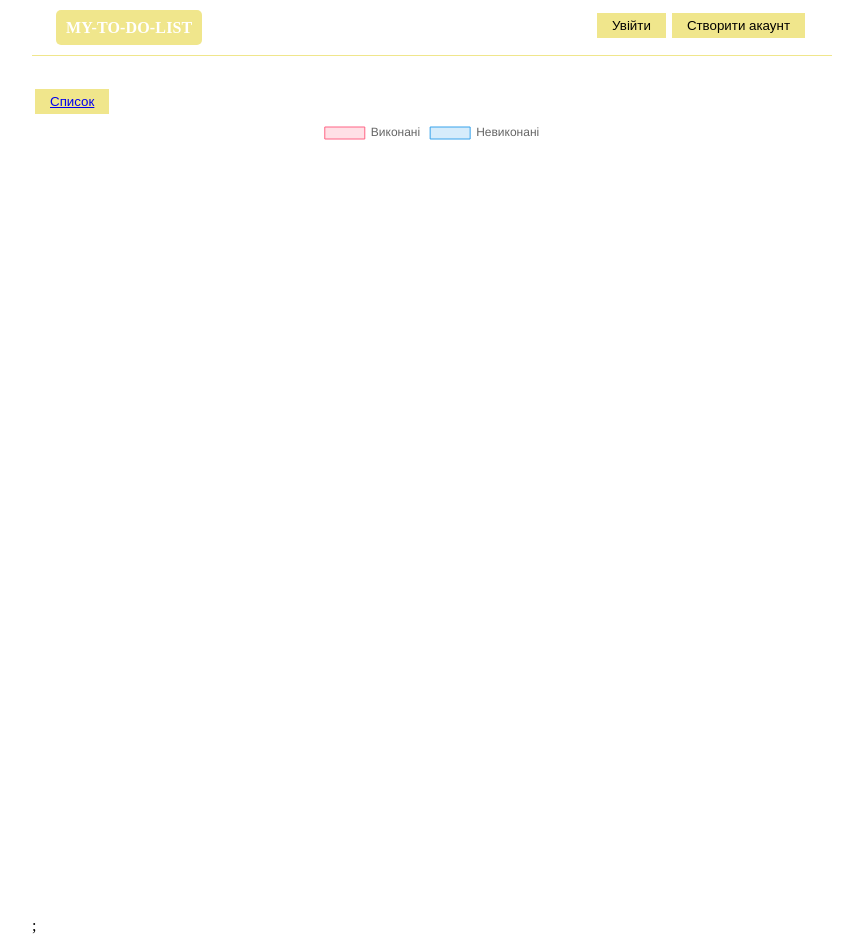
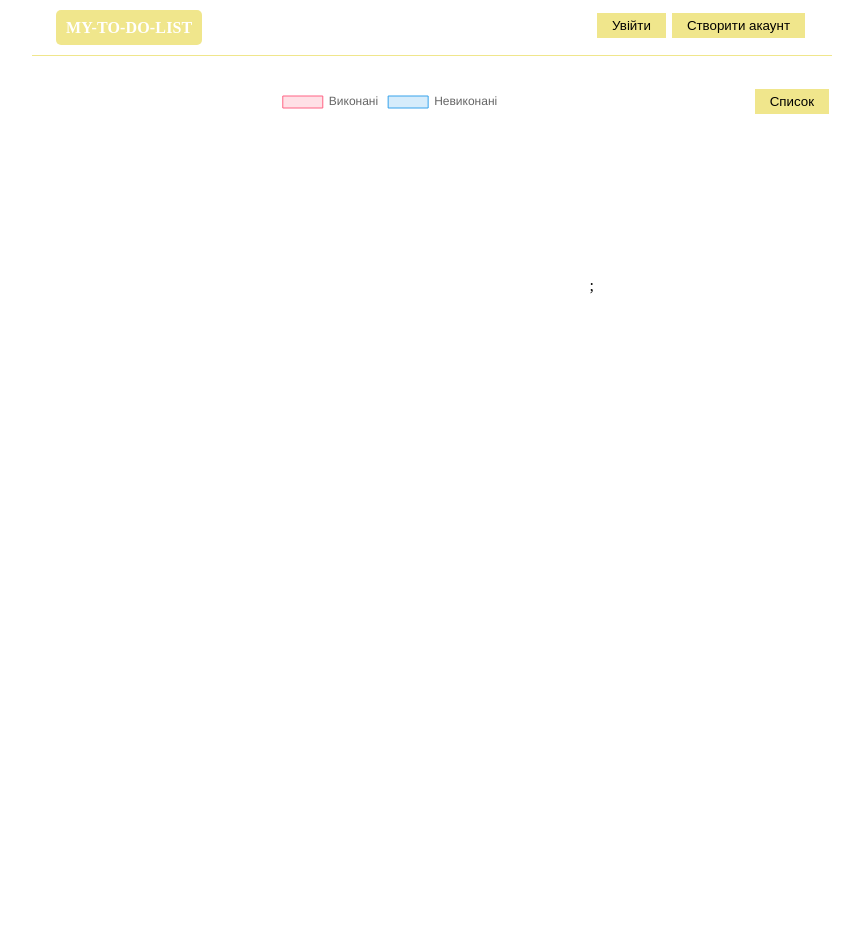
Before and after one commit to vladimirvikulin/Project-Manager, a React (Create React App) app: page /statistics in a window 1280 px wide. Shown: the whole page, without its empty margins (208-1068 px from the left). After the commit the page ends 800 px from the top, so only its background shows below. Built offline with nearby package versions, Linux system fonts and the light colour scheme; no server answers.

Commit message:
added general list completed tasks statistics

```diff
--- a/src/App.js
+++ b/src/App.js
@@ -9,7 +9,7 @@ import Login from './pages/Login/Login';
 import Registration from './pages/Registration/Registration';
 
 function App() {
-	const [statisticsGroup, setStatisticsGroup] = useState([]);
+	const [statistics, setStatistics] = useState([]);
 	const dispatch = useDispatch();
 	useEffect(() => {
         dispatch(fetchAuthMe());
@@ -19,8 +19,8 @@ function App() {
       	<BrowserRouter>
 		  	<Header/>
         	<Routes>
-          		<Route path="/" element={<List setStatisticsGroup={setStatisticsGroup}/>}/>
-          		<Route path="/statistics" element={<TaskStatistics statistics={statisticsGroup}/>}/>
+          		<Route path="/" element={<List setStatistics={setStatistics}/>}/>
+          		<Route path="/statistics" element={<TaskStatistics statistics={statistics}/>}/>
 				<Route path="/login" element={<Login/>}/>
 				<Route path="/register" element={<Registration/>}/>
 			</Routes>
--- a/src/components/Group/Group.js
+++ b/src/components/Group/Group.js
@@ -10,7 +10,7 @@ import { fetchDeleteTask, fetchUpdateGroup, fetchUpdateTask } from '../../redux/
 
 const ListGroup = ({
   group,
-  setStatisticsGroup,
+  setStatistics,
   removeGroup,
 }) => {
     const groupId = group._id;
@@ -28,7 +28,7 @@ const ListGroup = ({
             notCompleted,
           };
         dispatch(fetchUpdateGroup({updatedGroup, groupId}));
-        setStatisticsGroup(updatedGroup);
+        setStatistics(updatedGroup);
     }
 
     const removeTask = (task) => {
@@ -71,6 +71,11 @@ const ListGroup = ({
     }
     return (
         <div>
+            <div>
+                <Link className={styles.link} to='/statistics/'>
+                    <MyButton onClick={() => checkCompleted(group)} >Статистика групи</MyButton>
+                </Link>
+            </div>
             <h1 className={styles.groupHeader}>{group.title}</h1>
             <MyButton onClick={() => setModalTaskVisible(true)}>
                 Створити задачу
@@ -90,11 +95,6 @@ const ListGroup = ({
                  </div>
                 : <h1 className={styles.groupHeader}>Список задач порожній</h1>
             }
-            <div>
-                <Link to='/statistics/'>
-                    <MyButton onClick={() => checkCompleted(group)} >Статистика</MyButton>
-                </Link>
-            </div>
         </div>
     );
 };
--- a/src/components/Group/Group.module.css
+++ b/src/components/Group/Group.module.css
@@ -3,3 +3,7 @@
     font-size: 20px;
     text-align: center;
 }
+
+.link {
+    float: right;
+}
--- a/src/pages/TaskStatistics.js
+++ b/src/pages/TaskStatistics.js
@@ -27,11 +27,16 @@ const TaskStatistics = ({statistics}) => {
     ],
   };
   return (
-  <div className='pieChart'>
-    <MyButton>
-      <Link to='/'>Список</Link>
-    </MyButton>
-    <Pie data={data}/>;
+  <div>
+    <Link className='link' to='/'>
+      <MyButton>
+        Список
+      </MyButton>
+    </Link>
+    <div className='pieChart' >
+      <Pie data={data}/>;
+    </div>
+
   </div>
   )
 }
--- a/src/pages/ToDoList/List.js
+++ b/src/pages/ToDoList/List.js
@@ -8,9 +8,9 @@ import MyModal from '../../components/ui/modal/MyModal';
 import MyButton from '../../components/ui/button/MyButton';
 import { fetchGroups, fetchRemoveGroup } from '../../redux/slices/groups';
 import { selectIsAuth } from '../../redux/slices/auth';
-import { Navigate } from 'react-router-dom';
+import { Link, Navigate } from 'react-router-dom';
 
-const List = ({setStatisticsGroup}) => {
+const List = ({setStatistics}) => {
     const isAuth = useSelector(selectIsAuth);
     const dispatch = useDispatch();
     const { groups } = useSelector(state => state.groups);
@@ -18,6 +18,16 @@ const List = ({setStatisticsGroup}) => {
     React.useEffect(() => {
         dispatch(fetchGroups());
     }, []);
+    const checkCompleted = () => {
+        let completed = 0;
+        let notCompleted = 0;
+        groups.items.map((group) => group.tasks.map((task) => task.status ? ++notCompleted : ++completed));
+        const statistics = {
+            completed,
+            notCompleted,
+          };
+        setStatistics(statistics);
+    }
     const [filter, setFilter] = useState({selectedSort: '', searchGroup: ''});
     const [modalGroupVisible, setModalGroupVisible] = useState(false);
     const removeGroup = (group) => {
@@ -43,6 +53,11 @@ const List = ({setStatisticsGroup}) => {
     }
     return (
         <div>
+            <div>
+                <Link className={styles.link} to='/statistics/'>
+                    <MyButton onClick={() => checkCompleted()} >Загальна статистика</MyButton>
+                </Link>
+            </div>
             <MyButton onClick={() => setModalGroupVisible(true)}>
                 Створити групу
             </MyButton>
@@ -53,7 +68,7 @@ const List = ({setStatisticsGroup}) => {
                 <div>
                      {isGroupsLoading? <h1 className={styles.list}>Завантаження</h1>:sortedAndSearch.map((group) =>
                      <ListGroup
-                        group={group} setStatisticsGroup={setStatisticsGroup}
+                        group={group} setStatistics={setStatistics}
                         removeGroup={removeGroup}
                         key={group._id}/>
                     )}
--- a/src/pages/ToDoList/List.module.css
+++ b/src/pages/ToDoList/List.module.css
@@ -3,3 +3,7 @@
     font-size: 20px;
     text-align: center;
 }
+
+.link {
+    float: right;
+}
--- a/src/styles/App.css
+++ b/src/styles/App.css
@@ -13,3 +13,14 @@
 .App {
     width: 800px;
 }
+
+.link {
+    float: right;
+}
+
+.pieChart {
+    display: flex;
+    justify-content: center;
+    align-items: center;
+    height: 400px;
+}
```
